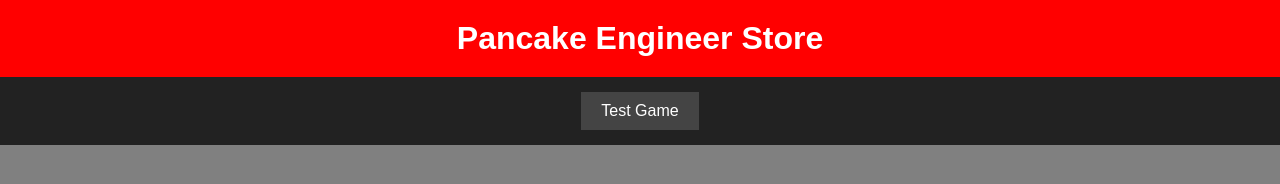
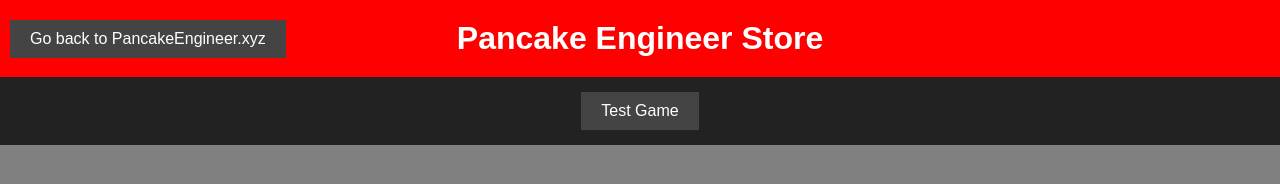
Before and after one commit to Pancake-Engineer/pancakeengineerstore, a plain HTML site: page index.html in a window 1280 px wide. Drawn offline with Linux system fonts and the light colour scheme.

Commit message:
Update index.html

```diff
--- a/index.html
+++ b/index.html
@@ -20,6 +20,21 @@
             background-color: red;
             width: 100%;
             text-align: center;
+            position: relative;
+        }
+        .back-button {
+            position: absolute;
+            left: 10px;
+            top: 20px;
+            background-color: #444;
+            color: white;
+            border: none;
+            padding: 10px 20px;
+            cursor: pointer;
+            font-size: 16px;
+        }
+        .back-button:hover {
+            background-color: #666;
         }
         .menu {
             background-color: #222;
@@ -74,6 +89,7 @@
 <body>
 
     <div class="header">
+        <button class="back-button" onclick="window.location.href='https://www.pancakeengineer.xyz'">Go back to PancakeEngineer.xyz</button>
         <h1>Pancake Engineer Store</h1>
     </div>
 
```
